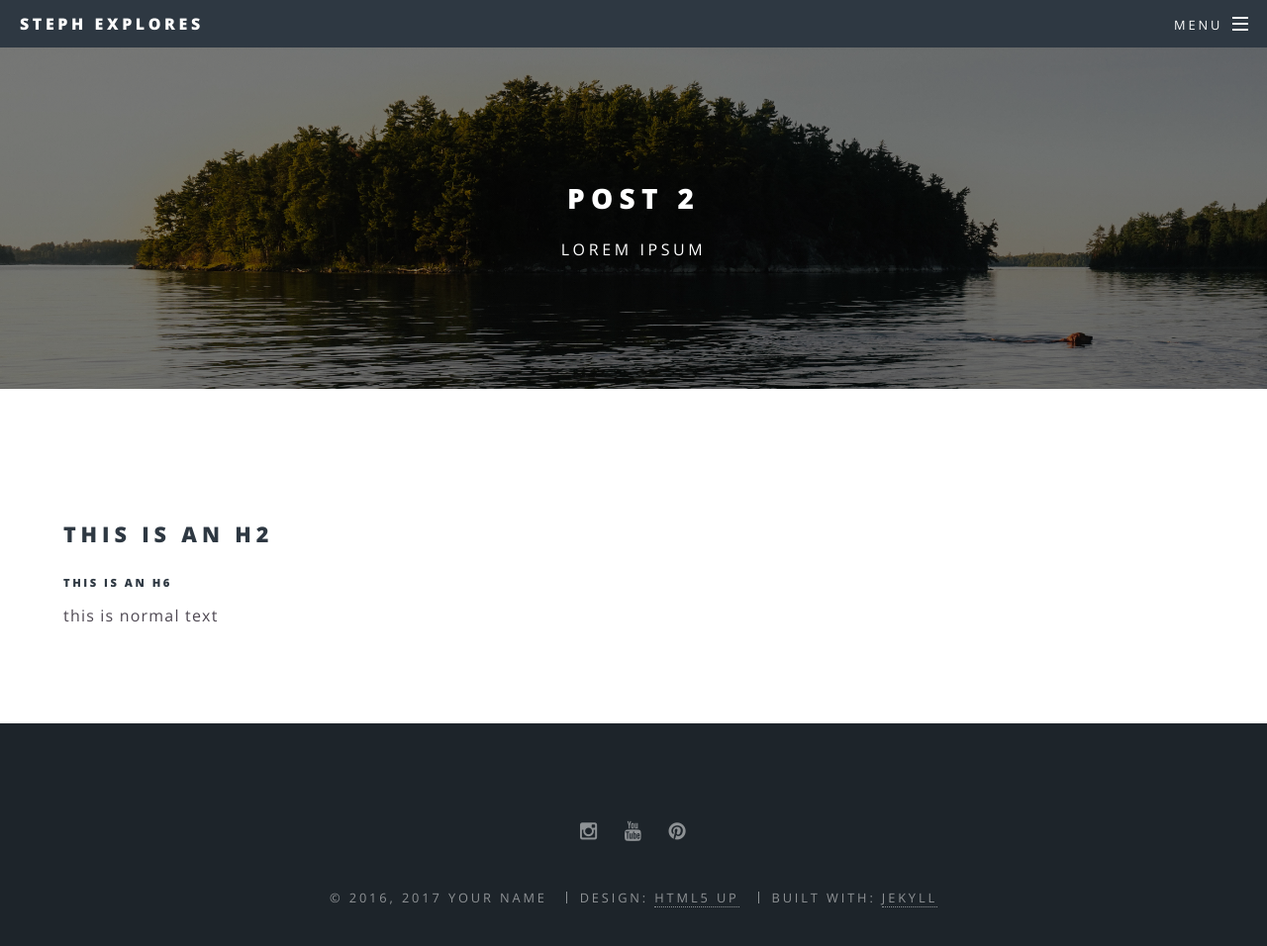
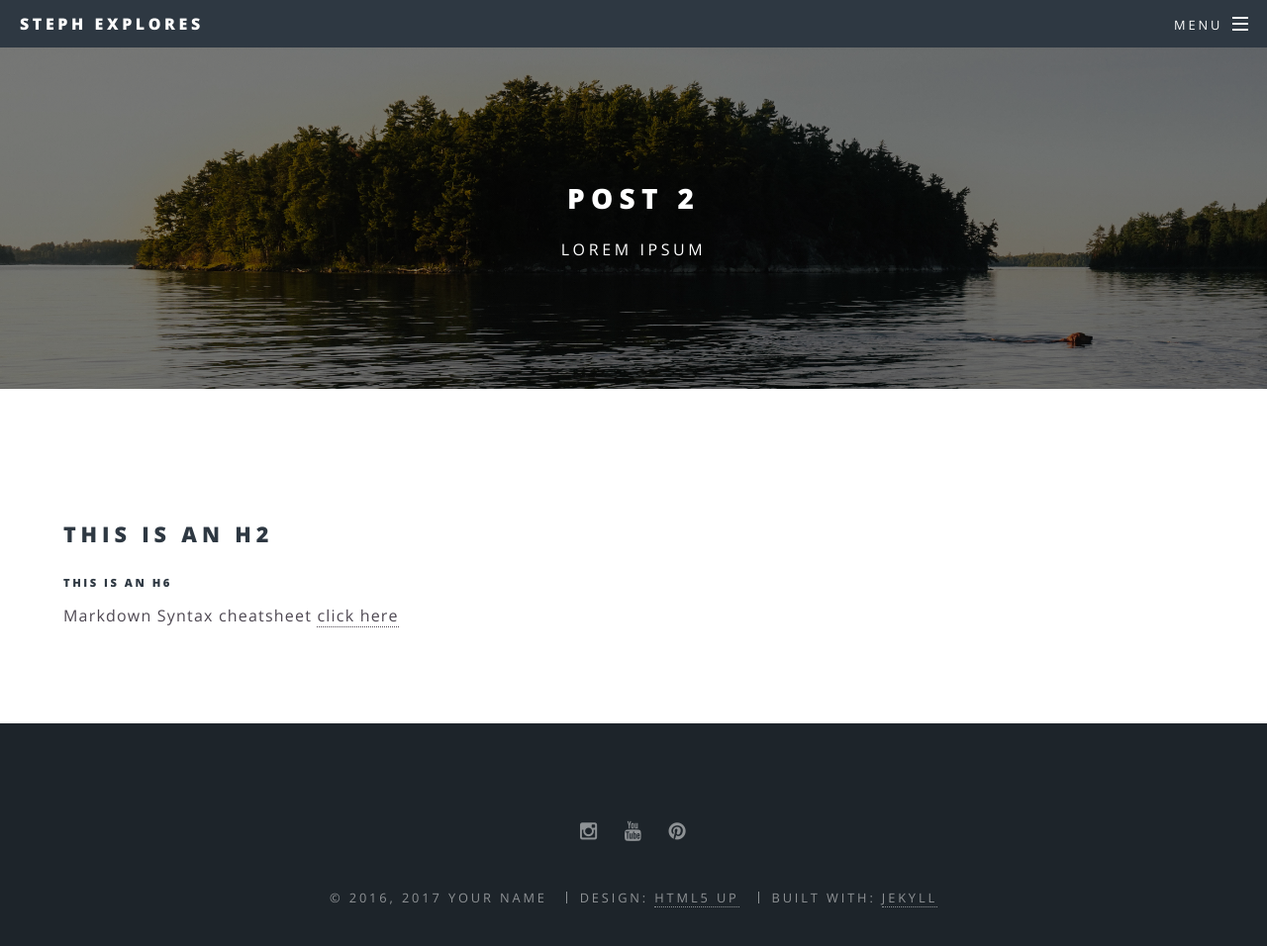
Before and after one commit to stephexplores/website, a Jekyll site: the page built from _posts/2017-03-15-post-2.markdown, in a window 1280 px wide and 1010 px high. Shown: the top 956 px of the window at 99% size. Built offline with Jekyll 4.4.1, drawn with Linux system fonts in a browser that asks for light colours.

Commit message:
adding syntax junk to the dummy post

```diff
--- a/_includes/scripts.html
+++ b/_includes/scripts.html
@@ -6,7 +6,6 @@
 <script src="{{ "/js/util.js" | prepend: site.baseurl }}"></script>
 <!--[if lte IE 8]><script src="{{ "/js/ie/respond.min.js" | prepend: site.baseurl }}"></script><![endif]-->
 <script src="{{ "/js/main.js" | prepend: site.baseurl }}"></script>
-
 
 <script>
   (function(i,s,o,g,r,a,m){i['GoogleAnalyticsObject']=r;i[r]=i[r]||function(){
--- a/_posts/2017-03-15-post-2.markdown
+++ b/_posts/2017-03-15-post-2.markdown
@@ -14,4 +14,4 @@
 
 ###### This is an H6
 
-this is normal text
+Markdown Syntax cheatsheet [click here](https://help.ghost.org/hc/en-us/articles/224410728-Markdown-Guide)
```
